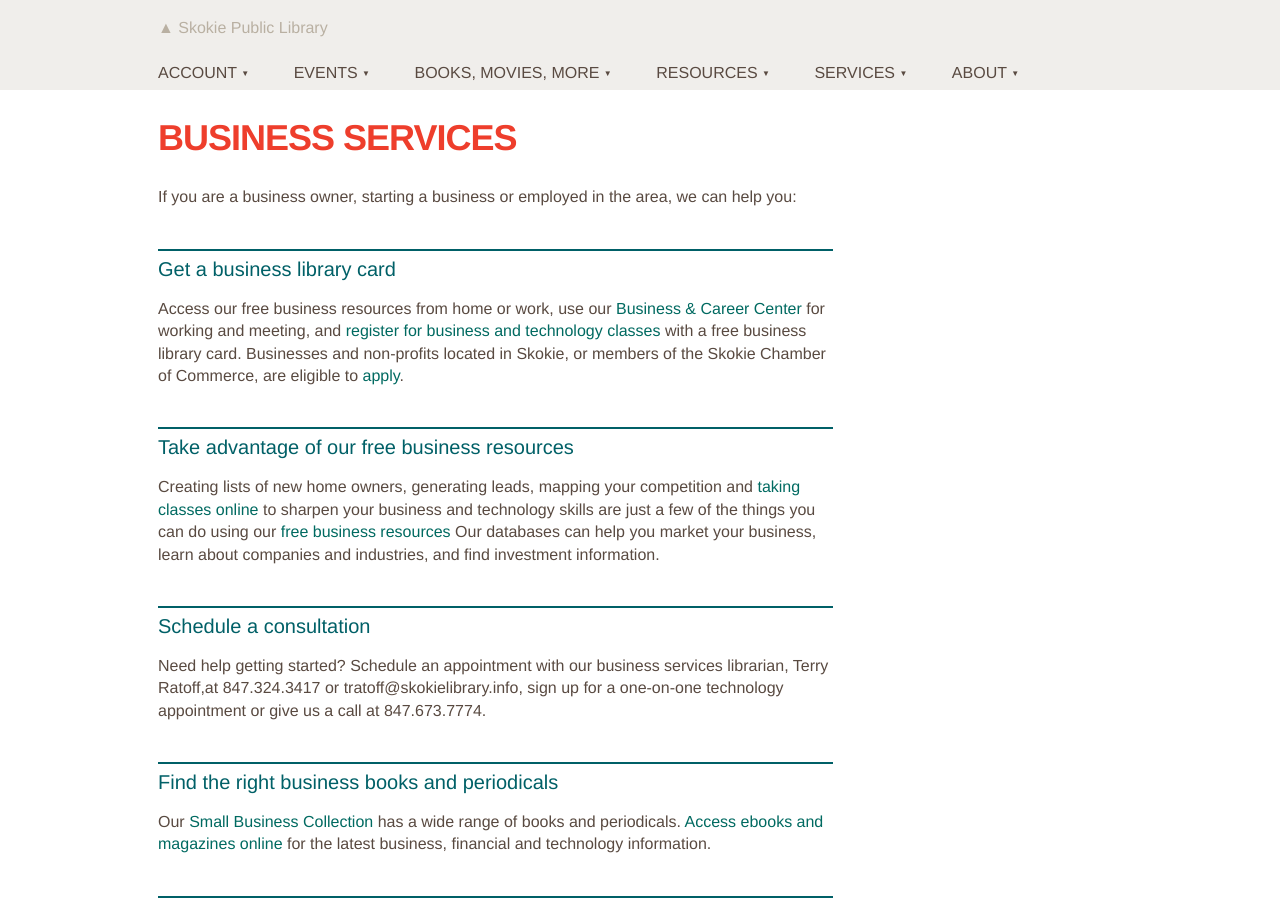
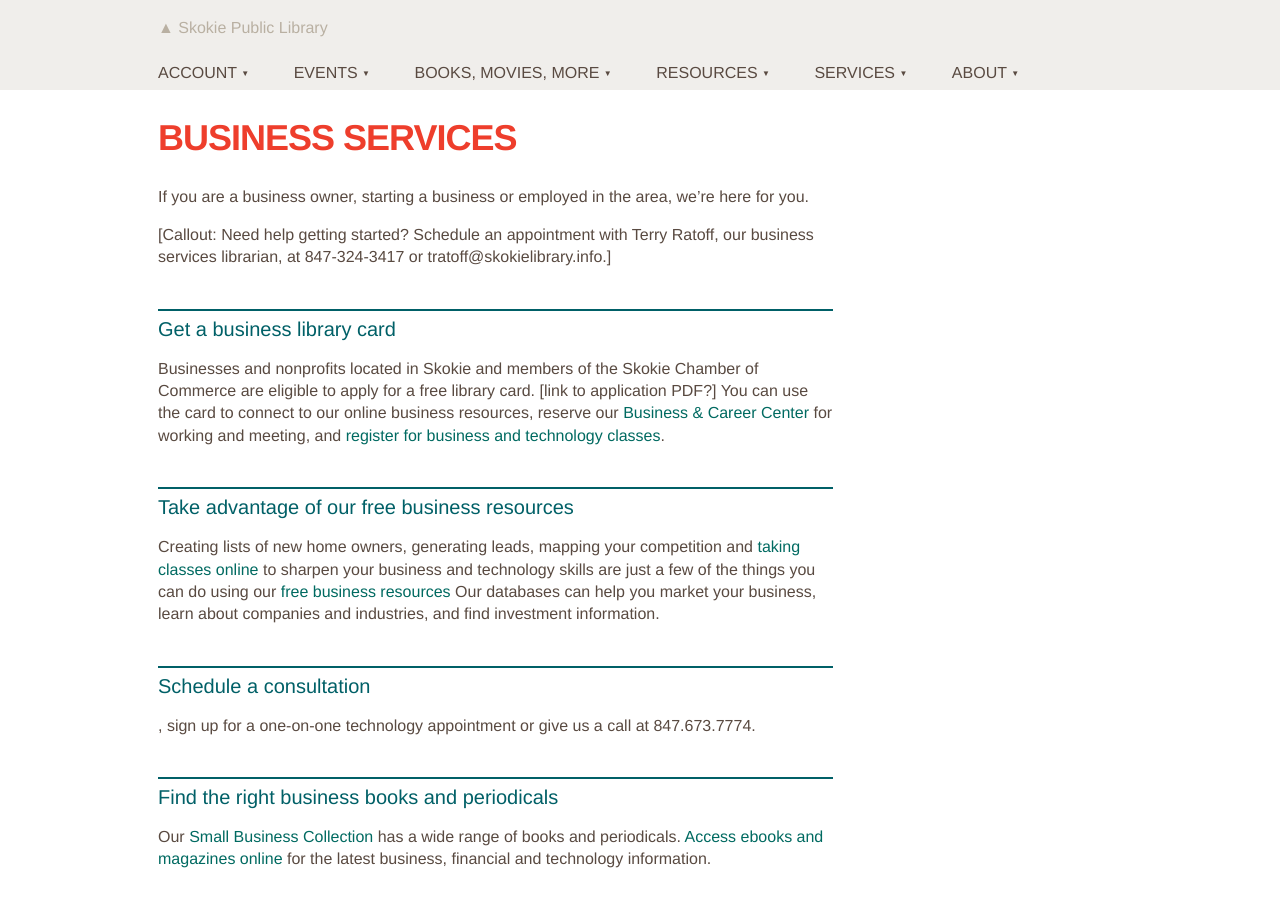
Before and after one commit to skokielibrary/spl-content, a Jekyll site: the page built from _content/terry/services--business-services.markdown, in a window 1280 px wide and 900 px high. Built offline with Jekyll 4.4.1, drawn with Linux system fonts in a browser that asks for light colours; some of the changed text lies outside the part shown.

Commit message:
Updated services--business-services.markdown

```diff
--- a/_content/terry/services--business-services.markdown
+++ b/_content/terry/services--business-services.markdown
@@ -4,16 +4,18 @@ title: Business services
 published: true
 ---
 
-If you are a business owner, starting a business or employed in the area, we can help you:
+If you are a business owner, starting a business or employed in the area, we're here for you.
+
+[Callout: Need help getting started? Schedule an appointment with Terry Ratoff, our business services librarian, at 847-324-3417 or tratoff@skokielibrary.info.]
 
 ##Get a business library card
-Access our free business resources from home or work, use our [Business & Career Center](link to Business and Career center page) for working and meeting, and [register for business and technology classes](Evanced limited to business and technology classes) with a free business library card. Businesses and non-profits located in Skokie, or members of the Skokie Chamber of Commerce, are eligible to [apply](http://www.skokielibrary.info/s_about/How/business-card-application.pdf).
+Businesses and nonprofits located in Skokie and members of the Skokie Chamber of Commerce are eligible to apply for a free library card. [link to application PDF?]  You can use the card to connect to our online business resources, reserve our [Business & Career Center](link to Business and Career center page) for working and meeting, and [register for business and technology classes](Evanced limited to business and technology classes).
 
 ##Take advantage of our free business resources
 Creating lists of new home owners, generating leads, mapping your competition and [taking classes online](Lynda, Treehouse, Atomic Training) to sharpen your business and technology skills are just a few of the things you can do using our [free business resources](link to Business database page including REFUSA, Public records,LexisNexis and investing databases) Our databases can help you market your business, learn about companies and industries, and find investment information.
 
 ##Schedule a consultation
-Need help getting started? Schedule an appointment with our business services librarian, Terry Ratoff,at 847.324.3417 or tratoff@skokielibrary.info, sign up for a one-on-one technology appointment or give us a call at 847.673.7774.
+, sign up for a one-on-one technology appointment or give us a call at 847.673.7774.
 
 ##Find the right business books and periodicals
 Our [Small Business Collection](http://encore.skokielibrary.info/iii/encore/search/C__S%28business%29%20f%3An%20c%3A2%20b%3Azrfb%20l%3Aeng__Orightresult__U?lang=eng&suite=beta) has a wide range of books and periodicals. [Access ebooks and magazines online](link to Safari books, books 24x7, Lexisnexis, factiva, zinio) for the latest business, financial and technology information.
```
Also changed, not shown: other parts of _content/terry/services--business-services.markdown (+0 -2 lines).
